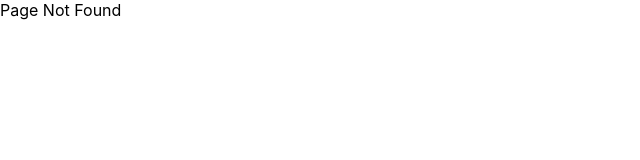
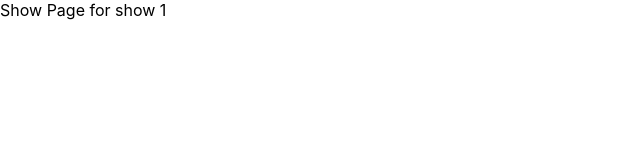
Before and after one commit to Wolfhunter437/Box-Office, a React (Create React App) app: page /show/1 in a window 1280 px wide. Before the commit this address had no page. Shown: the top 160 px of the page, without its empty margins (0-640 px from the left). Built offline with nearby package versions, Linux system fonts and the light colour scheme.

Commit message:
added show page for the shows

```diff
--- a/src/App.jsx
+++ b/src/App.jsx
@@ -1,6 +1,7 @@
 import { BrowserRouter, Routes, Route } from "react-router-dom";
 import Home from "./Pages/Home";
 import Starred from "./Pages/Starred";
+import Show from "./Pages/Show";
 import PageLayout from "./Components/MainLayout";
 
 function App() {
@@ -11,6 +12,7 @@
           <Route path="/" element={<Home />} />
           <Route path="/starred" element={<Starred />} />
         </Route>
+        <Route path="/show/:showId" element={<Show />} />
         <Route path="*" element={<div>Page Not Found</div>} />
       </Routes>
     </BrowserRouter>
--- a/src/Components/Shows/ShowCard.jsx
+++ b/src/Components/Shows/ShowCard.jsx
@@ -12,7 +12,7 @@
       <h1>{name}</h1>
       <p>{summaryStripped}</p>
       <div>
-        <Link to="/">Read more</Link>
+        <Link to={`/show/${id}`}>Read more</Link>
         <button type="button">Star Me</button>
       </div>
     </div>
--- /dev/null
+++ b/src/Pages/Show.jsx
@@ -0,0 +1,12 @@
+import { useParams} from 'react-router-dom';
+
+export default function Show() {
+
+    const {showId} = useParams();
+
+  return (
+    <div>
+      Show Page for show {showId}
+    </div>
+  )
+}
```
